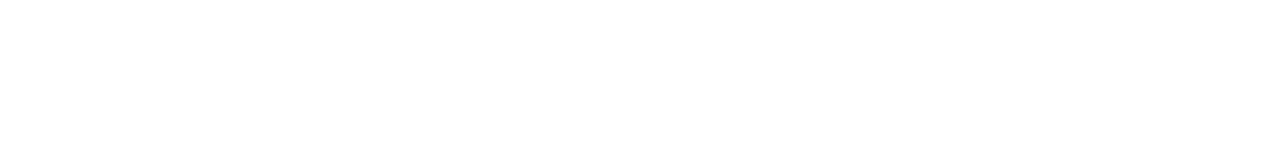
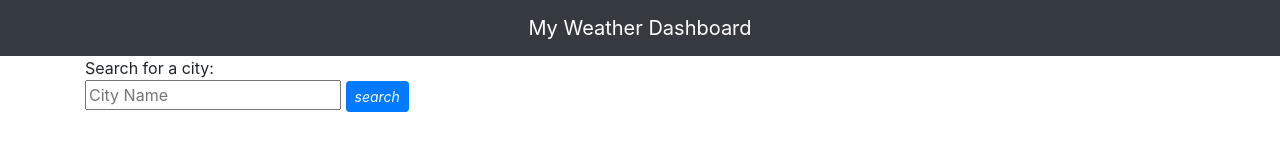
Before and after one commit to EEErban/my_weather_app, a plain HTML site: page index.html in a window 1280 px wide. Drawn offline with nearby package versions, Linux system fonts and the light colour scheme.

Commit message:
modified html

```diff
--- a/index.html
+++ b/index.html
@@ -4,9 +4,29 @@
     <meta charset="UTF-8">
     <meta http-equiv="X-UA-Compatible" content="IE=edge">
     <meta name="viewport" content="width=device-width, initial-scale=1.0">
-    <title>My Weather App</title>
+    <title>My Weather Dashboard</title>
+
+    <link rel="stylesheet" href="https://maxcdn.bootstrapcdn.com/bootstrap/4.0.0/css/bootstrap.min.css">
+    <link rel="stylesheet" href="https://stackpath.bootstrapcdn.com/font-awesome/4.7.0/css/font-awesome.min.css">
+    <link rel="stylesheet" type="text/css" href="assets/css/style.css">
+
 </head>
 <body>
 
+    <nav class="navbar navbar-dark bg-dark">
+        <a class="navbar-brand mx-auto" href="#">
+            <div class="text-center">My Weather Dashboard</div>
+        </a>
+    </nav>
+
+    <div class="search-container container">
+        <div class="row">
+            <div class="col-4">
+                <div>Search for a city:</div>
+                <input type="text" placeholder="City Name" name="search" id="city">
+                <button class="btn btn-primary btn-sm" id="search-button">
+                    <i class="material-icons">search</i>
+                </button>
+
 </body>
 </html>
```
